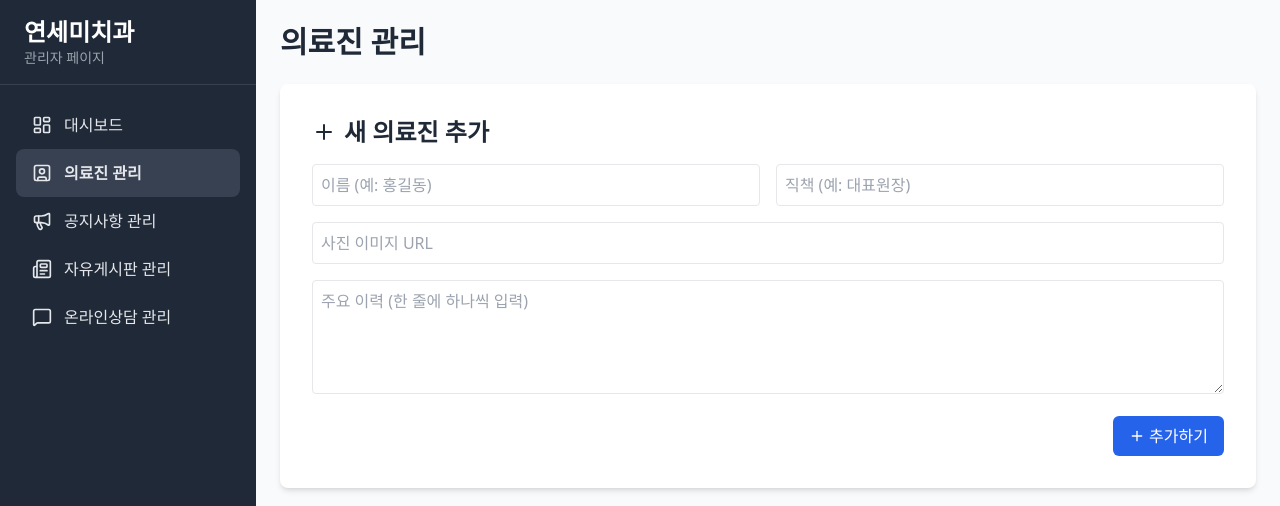
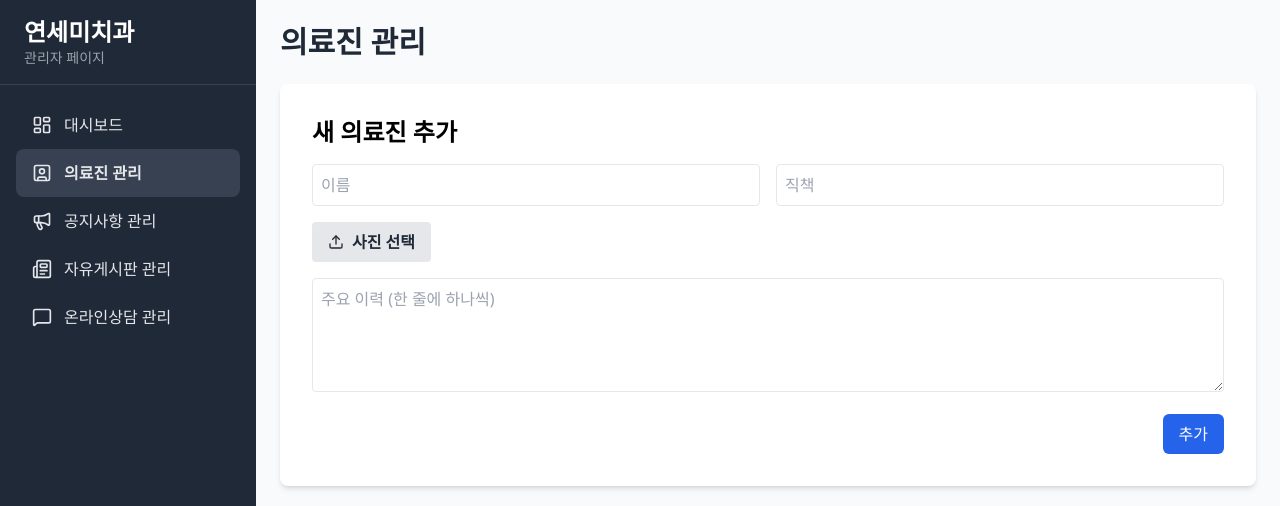
Before and after one commit to yonseimidentalclinic/frontend, a React (Vite) app: page /admin/doctors in a window 1280 px wide. Shown: the top 506 px of the page. Built offline with nearby package versions, Linux system fonts and the light colour scheme; no server answers; sample sign-in values are in the browser's storage.

Commit message:
nnnnnnnnnn

```diff
--- a/src/pages/DoctorsPage.jsx
+++ b/src/pages/DoctorsPage.jsx
@@ -1,9 +1,7 @@
 // =================================================================
 // 사용자용 의료진 소개 페이지 (DoctorsPage.jsx)
-// 파일 경로: /src/pages/DoctorsPage.jsx
-// 주요 기능:
-// 1. 서버에서 의료진 목록을 불러와 화면에 표시
-// 2. 각 의료진의 사진, 이름, 직책, 이력을 카드 형태로 보여줌
+// 주요 개선사항:
+// 1. 이미지 URL(imageUrl) 대신 이미지 데이터(imageData)를 사용하도록 수정
 // =================================================================
 
 import React, { useState, useEffect, useCallback } from 'react';
@@ -41,9 +39,7 @@ const DoctorsPage = () => {
       <div className="max-w-7xl mx-auto py-16 px-4 sm:px-6 lg:py-24 lg:px-8">
         <div className="text-center">
           <h2 className="text-base font-semibold text-blue-600 tracking-wide uppercase">Our Team</h2>
-          <p className="mt-1 text-4xl font-extrabold text-gray-900 sm:text-5xl sm:tracking-tight lg:text-6xl">
-            연세미치과 의료진
-          </p>
+          <p className="mt-1 text-4xl font-extrabold text-gray-900 sm:text-5xl">연세미치과 의료진</p>
           <p className="max-w-xl mt-5 mx-auto text-xl text-gray-500">
             풍부한 경험과 따뜻한 마음으로 최상의 진료를 약속합니다.
           </p>
@@ -57,7 +53,8 @@ const DoctorsPage = () => {
               <li key={doctor.id}>
                 <div className="space-y-4">
                   <div className="aspect-w-3 aspect-h-2">
-                    <img className="object-cover shadow-lg rounded-lg w-full h-80" src={doctor.imageUrl || 'https://placehold.co/400x500?text=No+Image'} alt={doctor.name} />
+                    {/* [핵심 수정] imageUrl 대신 imageData 사용 */}
+                    <img className="object-cover shadow-lg rounded-lg w-full h-80" src={doctor.imageData || 'https://placehold.co/400x500?text=No+Image'} alt={doctor.name} />
                   </div>
                   <div className="space-y-2">
                     <div className="text-lg leading-6 font-medium space-y-1">
--- a/src/pages/admin/AdminDoctorsListPage.jsx
+++ b/src/pages/admin/AdminDoctorsListPage.jsx
@@ -1,15 +1,14 @@
 // =================================================================
 // 관리자 의료진 관리 페이지 (AdminDoctorsListPage.jsx)
-// 파일 경로: /src/pages/admin/AdminDoctorsListPage.jsx
-// 주요 기능:
-// 1. 의료진 목록을 불러와서 표시
-// 2. 새 의료진 정보를 입력하고 추가하는 폼 제공
-// 3. 기존 의료진 정보를 수정하고 삭제하는 기능
+// 주요 개선사항:
+// 1. 이미지 URL 입력창을 파일 업로드 버튼으로 변경
+// 2. 이미지 선택 시, 파일을 Base64 데이터로 변환하여 상태에 저장
+// 3. 이미지 미리보기 기능 추가
 // =================================================================
 
 import React, { useState, useEffect, useCallback } from 'react';
 import axios from 'axios';
-import { Plus, Edit, Trash2, X } from 'lucide-react';
+import { Plus, Edit, Trash2, X, Upload } from 'lucide-react';
 
 const API_URL = import.meta.env.VITE_API_URL;
 
@@ -18,14 +17,8 @@ const AdminDoctorsListPage = () => {
   const [isLoading, setIsLoading] = useState(true);
   const [error, setError] = useState(null);
 
-  // 폼 상태 관리
-  const [formState, setFormState] = useState({
-    id: null,
-    name: '',
-    position: '',
-    history: '',
-    imageUrl: '',
-  });
+  const initialFormState = { id: null, name: '', position: '', history: '', imageData: '' };
+  const [formState, setFormState] = useState(initialFormState);
 
   const fetchDoctors = useCallback(async () => {
     setIsLoading(true);
@@ -48,9 +41,19 @@ const AdminDoctorsListPage = () => {
     setFormState(prev => ({ ...prev, [name]: value }));
   };
 
-  const resetForm = () => {
-    setFormState({ id: null, name: '', position: '', history: '', imageUrl: '' });
+  // [핵심 추가] 파일 선택 시 이미지를 Base64 데이터로 변환하는 함수
+  const handleImageChange = (e) => {
+    const file = e.target.files[0];
+    if (file) {
+      const reader = new FileReader();
+      reader.readAsDataURL(file);
+      reader.onloadend = () => {
+        setFormState(prev => ({ ...prev, imageData: reader.result }));
+      };
+    }
   };
+
+  const resetForm = () => setFormState(initialFormState);
 
   const handleEditClick = (doctor) => {
     setFormState({
@@ -58,30 +61,25 @@ const AdminDoctorsListPage = () => {
       name: doctor.name,
       position: doctor.position,
       history: doctor.history,
-      imageUrl: doctor.imageUrl,
+      imageData: doctor.imageData,
     });
-    window.scrollTo(0, 0); // 수정 시 화면 상단으로 이동
+    window.scrollTo(0, 0);
   };
 
   const handleSubmit = async (e) => {
     e.preventDefault();
-    const { id, name, position, history, imageUrl } = formState;
-    if (!name || !position) {
-      alert('이름과 직책은 필수 항목입니다.');
-      return;
-    }
+    const { id, name, position, history, imageData } = formState;
+    if (!name || !position) return alert('이름과 직책은 필수 항목입니다.');
 
     const token = localStorage.getItem('accessToken');
     const headers = { Authorization: `Bearer ${token}` };
-    const data = { name, position, history, imageUrl };
+    const data = { name, position, history, imageData };
 
     try {
       if (id) {
-        // 수정
         await axios.put(`${API_URL}/api/admin/doctors/${id}`, data, { headers });
         alert('성공적으로 수정되었습니다.');
       } else {
-        // 추가
         await axios.post(`${API_URL}/api/admin/doctors`, data, { headers });
         alert('새로운 의료진이 추가되었습니다.');
       }
@@ -96,9 +94,7 @@ const AdminDoctorsListPage = () => {
     if (window.confirm('정말로 이 정보를 삭제하시겠습니까?')) {
       try {
         const token = localStorage.getItem('accessToken');
-        await axios.delete(`${API_URL}/api/admin/doctors/${id}`, {
-          headers: { Authorization: `Bearer ${token}` }
-        });
+        await axios.delete(`${API_URL}/api/admin/doctors/${id}`, { headers });
         alert('성공적으로 삭제되었습니다.');
         fetchDoctors();
       } catch (err) {
@@ -112,36 +108,37 @@ const AdminDoctorsListPage = () => {
       <div className="max-w-7xl mx-auto">
         <h1 className="text-3xl font-bold text-gray-800 mb-6">의료진 관리</h1>
 
-        {/* 추가/수정 폼 */}
         <div className="bg-white p-8 rounded-lg shadow-md mb-8">
-          <h2 className="text-2xl font-bold text-gray-800 mb-4 flex items-center">
-            {formState.id ? <Edit className="mr-2" /> : <Plus className="mr-2" />}
-            {formState.id ? '의료진 정보 수정' : '새 의료진 추가'}
-          </h2>
+          <h2 className="text-2xl font-bold mb-4">{formState.id ? '정보 수정' : '새 의료진 추가'}</h2>
           <form onSubmit={handleSubmit} className="space-y-4">
             <div className="grid grid-cols-1 md:grid-cols-2 gap-4">
-              <input name="name" value={formState.name} onChange={handleInputChange} placeholder="이름 (예: 홍길동)" className="w-full p-2 border rounded" />
-              <input name="position" value={formState.position} onChange={handleInputChange} placeholder="직책 (예: 대표원장)" className="w-full p-2 border rounded" />
+              <input name="name" value={formState.name} onChange={handleInputChange} placeholder="이름" className="w-full p-2 border rounded" />
+              <input name="position" value={formState.position} onChange={handleInputChange} placeholder="직책" className="w-full p-2 border rounded" />
             </div>
-            <input name="imageUrl" value={formState.imageUrl} onChange={handleInputChange} placeholder="사진 이미지 URL" className="w-full p-2 border rounded" />
-            <textarea name="history" value={formState.history} onChange={handleInputChange} placeholder="주요 이력 (한 줄에 하나씩 입력)" rows="4" className="w-full p-2 border rounded"></textarea>
+            {/* [핵심 수정] 파일 업로드 필드 */}
+            <div className="flex items-center gap-4">
+              <label htmlFor="imageUpload" className="cursor-pointer bg-gray-200 hover:bg-gray-300 text-gray-800 font-bold py-2 px-4 rounded inline-flex items-center">
+                <Upload className="w-4 h-4 mr-2" />
+                사진 선택
+              </label>
+              <input id="imageUpload" type="file" accept="image/*" onChange={handleImageChange} className="hidden" />
+              {formState.imageData && <img src={formState.imageData} alt="미리보기" className="w-20 h-20 object-cover rounded" />}
+            </div>
+            <textarea name="history" value={formState.history} onChange={handleInputChange} placeholder="주요 이력 (한 줄에 하나씩)" rows="4" className="w-full p-2 border rounded"></textarea>
             <div className="flex justify-end gap-4">
-              {formState.id && <button type="button" onClick={resetForm} className="bg-gray-300 px-4 py-2 rounded-md flex items-center"><X className="mr-1 w-4 h-4" />수정 취소</button>}
-              <button type="submit" className="bg-blue-600 text-white px-4 py-2 rounded-md flex items-center">
-                <Plus className="mr-1 w-4 h-4" />{formState.id ? '정보 저장' : '추가하기'}
-              </button>
+              {formState.id && <button type="button" onClick={resetForm} className="bg-gray-300 px-4 py-2 rounded-md">취소</button>}
+              <button type="submit" className="bg-blue-600 text-white px-4 py-2 rounded-md">{formState.id ? '저장' : '추가'}</button>
             </div>
           </form>
         </div>
 
-        {/* 의료진 목록 */}
         <div className="bg-white rounded-lg shadow-md">
           {isLoading && <p className="p-4 text-center">로딩 중...</p>}
           {error && <p className="p-4 text-center text-red-500">{error}</p>}
           <div className="grid grid-cols-1 md:grid-cols-2 lg:grid-cols-3 gap-6 p-6">
             {doctors.map(doctor => (
               <div key={doctor.id} className="border rounded-lg p-4 flex flex-col">
-                <img src={doctor.imageUrl || 'https://placehold.co/300x300?text=No+Image'} alt={doctor.name} className="w-full h-48 object-cover rounded-md mb-4" />
+                <img src={doctor.imageData || 'https://placehold.co/300x300?text=No+Image'} alt={doctor.name} className="w-full h-48 object-cover rounded-md mb-4" />
                 <h3 className="text-xl font-bold">{doctor.name}</h3>
                 <p className="text-blue-600 mb-2">{doctor.position}</p>
                 <div className="text-sm text-gray-600 flex-grow whitespace-pre-wrap">
```
